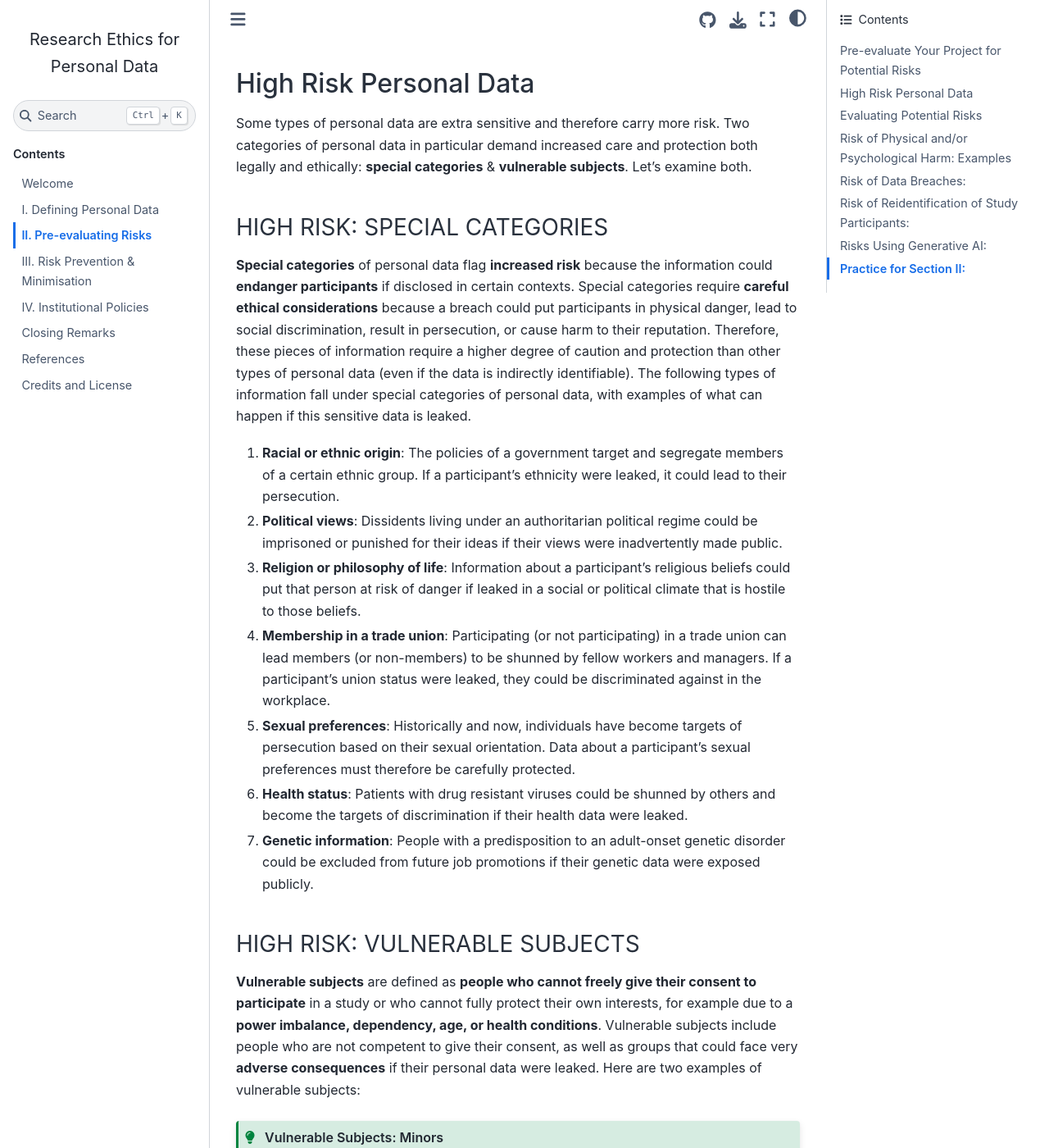
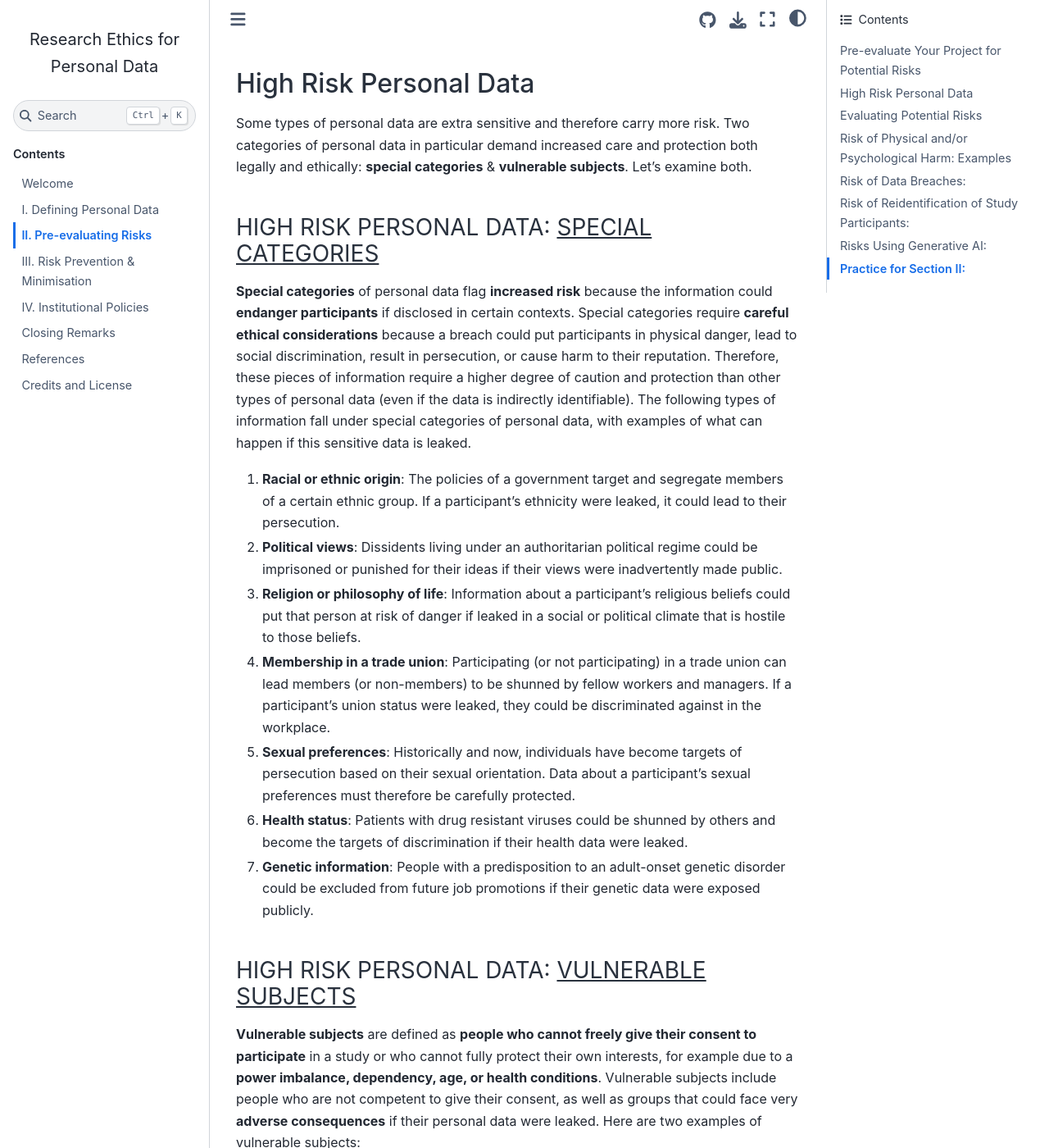
Before and after one commit to tu-delft-library/BSc_Research_Ethics_for_Personal_Data, a Jupyter Book: the page built from book/risks.md, in a window 1280 px wide and 1400 px high, scrolled down 582 px. Shown: the whole window at 82% size. Built offline with Jupyter Book 1.0.4 settings and Sphinx 7.4.7 and the Sphinx Book theme 1.1.4, drawn with Linux system fonts in a browser that asks for light colours; comment, search, counter and statistics services are not loaded.

Commit message:
tried underlining high risk types

```diff
--- a/book/risks.md
+++ b/book/risks.md
@@ -22,7 +22,7 @@ Some types of personal data are extra sensitive and therefore carry more risk. T
 
 
 
-### HIGH RISK: SPECIAL CATEGORIES
+### HIGH RISK PERSONAL DATA: <u>SPECIAL CATEGORIES</u>
 **Special categories** of personal data flag **increased risk** because the information could **endanger participants** if disclosed in certain contexts. Special categories require **careful ethical considerations** because a breach could put participants in physical danger, lead to social discrimination, result in persecution, or cause harm to their reputation.  Therefore, these pieces of information require a higher degree of caution and protection than other types of personal data (even if the data is indirectly identifiable). The following types of information fall under special categories of personal data, with examples of what can happen if this sensitive data is leaked.
 
 1. **Racial or ethnic origin**: The policies of a government target and segregate members of a certain ethnic group. If a participant's ethnicity were leaked, it could lead to their persecution.
@@ -40,7 +40,7 @@ Some types of personal data are extra sensitive and therefore carry more risk. T
 7. **Genetic information**: People with a predisposition to an adult-onset genetic disorder could be excluded from future job promotions if their genetic data were exposed publicly.
 
 
-### HIGH RISK: VULNERABLE SUBJECTS
+### HIGH RISK PERSONAL DATA: <u>VULNERABLE SUBJECTS</u>
 
 **Vulnerable subjects** are defined as **people who cannot freely give their consent to participate** in a study or who cannot fully protect their own interests, for example due to a **power imbalance, dependency, age, or health conditions**. Vulnerable subjects include people who are not competent to give their consent, as well as groups that could face very **adverse consequences** if their personal data were leaked. Here are two examples of vulnerable subjects:
 
```
